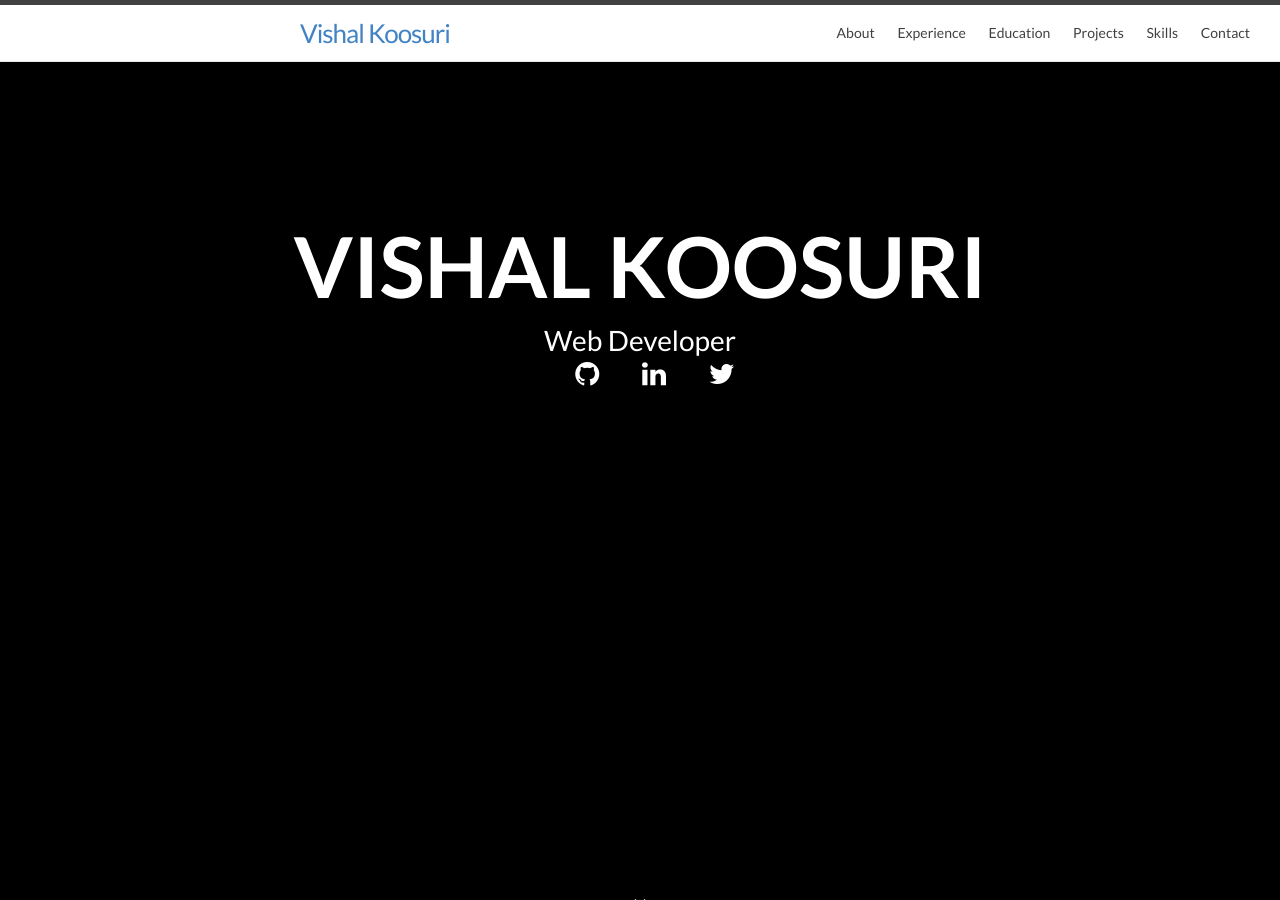
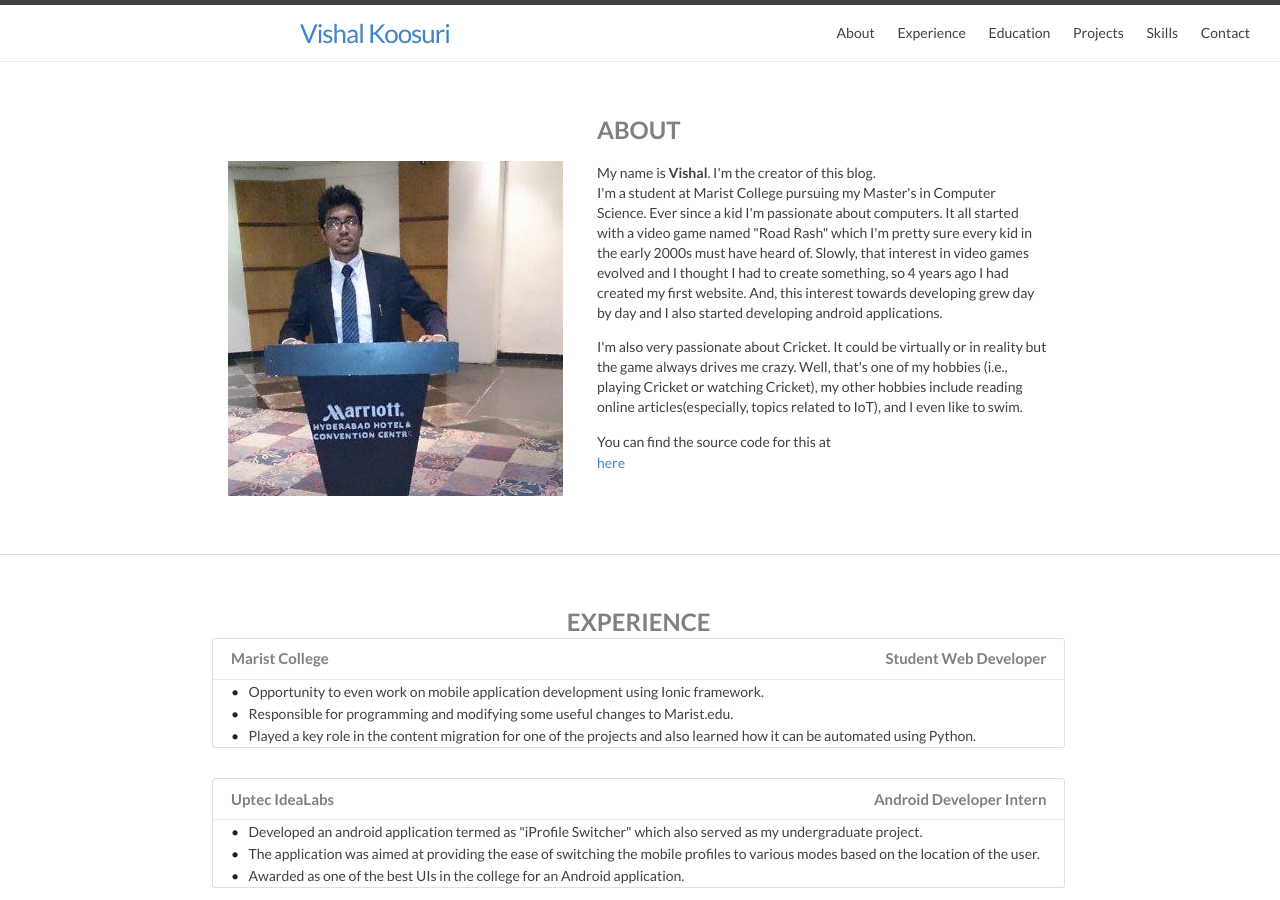
Before and after one commit to dainvinc/dainvinc.github.io, a Jekyll site: the page built from home.html, in a window 1280 px wide and 900 px high. Built offline with Jekyll 4.4.1, drawn with Linux system fonts in a browser that asks for light colours; nearby versions of some CDN libraries.

Commit message:
Removed the jumbotron from the homepage

```diff
--- a/home.html
+++ b/home.html
@@ -2,28 +2,28 @@
 layout: default
 ---
 
-<div class="jumbotron">
-  <div class="jumbotron-text">
-    <h1>Vishal Koosuri</h1>
-    <p>Web Developer</p>
-  </div>
-  <div class="jumbotron-social">
-    <ul class="ul-social">
-      <li class="li-social-links">
-        <a class="social" href="https://github.com/dainvinc" target="_blank"><i class="fa fa-github" aria-hidden="true"></i></a>
-      </li>
-      <li class="li-social-links">
-        <a class="social" href="https://linkedin.com/in/vishal-koosuri" target="_blank"><i class="fa fa-linkedin" aria-hidden="true"></i></a>
-      </li>
-      <li class="li-social-links">
-        <a class="social" href="https://twitter.com/vishal_smarty21" target="_blank"><i class="fa fa-twitter" aria-hidden="true"></i></a>
-      </li>
-    </ul>
-  </div>
-  <div id="down-arrow">
-    <span><a href="#about"><i class="fa fa-chevron-down" aria-hidden="true"></i></a></span>
-  </div>
-</div>
+<!--<div class="jumbotron">-->
+<!--  <div class="jumbotron-text">-->
+<!--    <h1>Vishal Koosuri</h1>-->
+<!--    <p>Web Developer</p>-->
+<!--  </div>-->
+<!--  <div class="jumbotron-social">-->
+<!--    <ul class="ul-social">-->
+<!--      <li class="li-social-links">-->
+<!--        <a class="social" href="https://github.com/dainvinc" target="_blank"><i class="fa fa-github" aria-hidden="true"></i></a>-->
+<!--      </li>-->
+<!--      <li class="li-social-links">-->
+<!--        <a class="social" href="https://linkedin.com/in/vishal-koosuri" target="_blank"><i class="fa fa-linkedin" aria-hidden="true"></i></a>-->
+<!--      </li>-->
+<!--      <li class="li-social-links">-->
+<!--        <a class="social" href="https://twitter.com/vishal_smarty21" target="_blank"><i class="fa fa-twitter" aria-hidden="true"></i></a>-->
+<!--      </li>-->
+<!--    </ul>-->
+<!--  </div>-->
+<!--  <div id="down-arrow">-->
+<!--    <span><a href="#about"><i class="fa fa-chevron-down" aria-hidden="true"></i></a></span>-->
+<!--  </div>-->
+<!--</div>-->
 <!-- END HEADER -->
 
 <!-- BEGIN ABOUT -->
```
